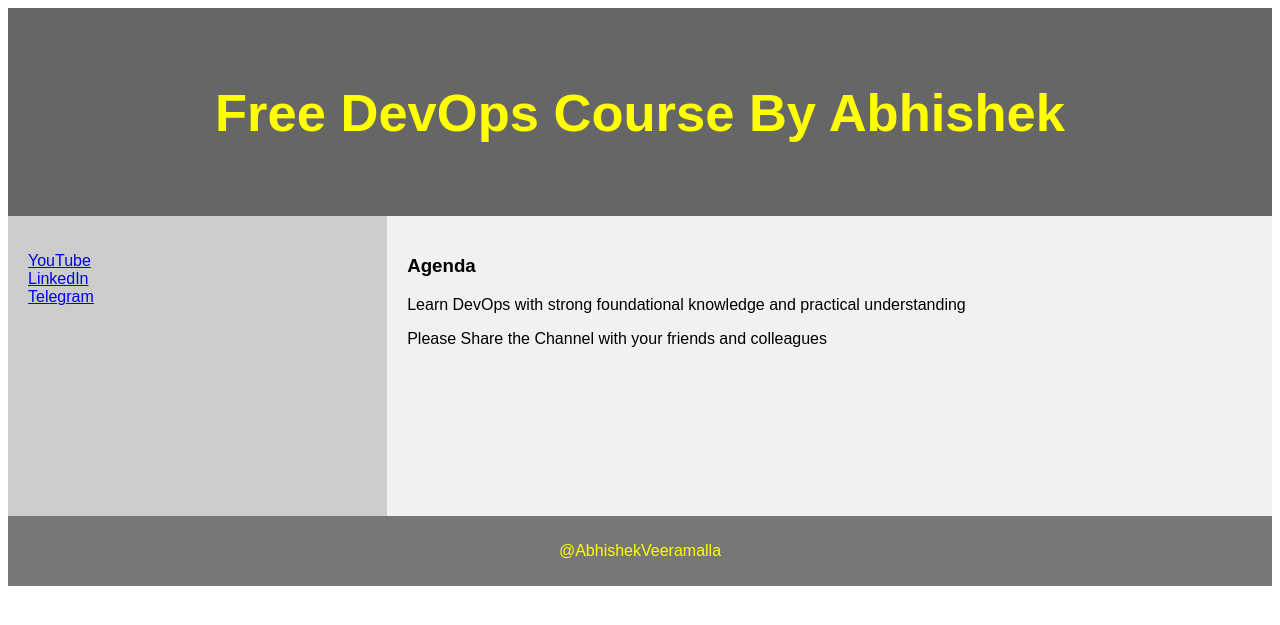
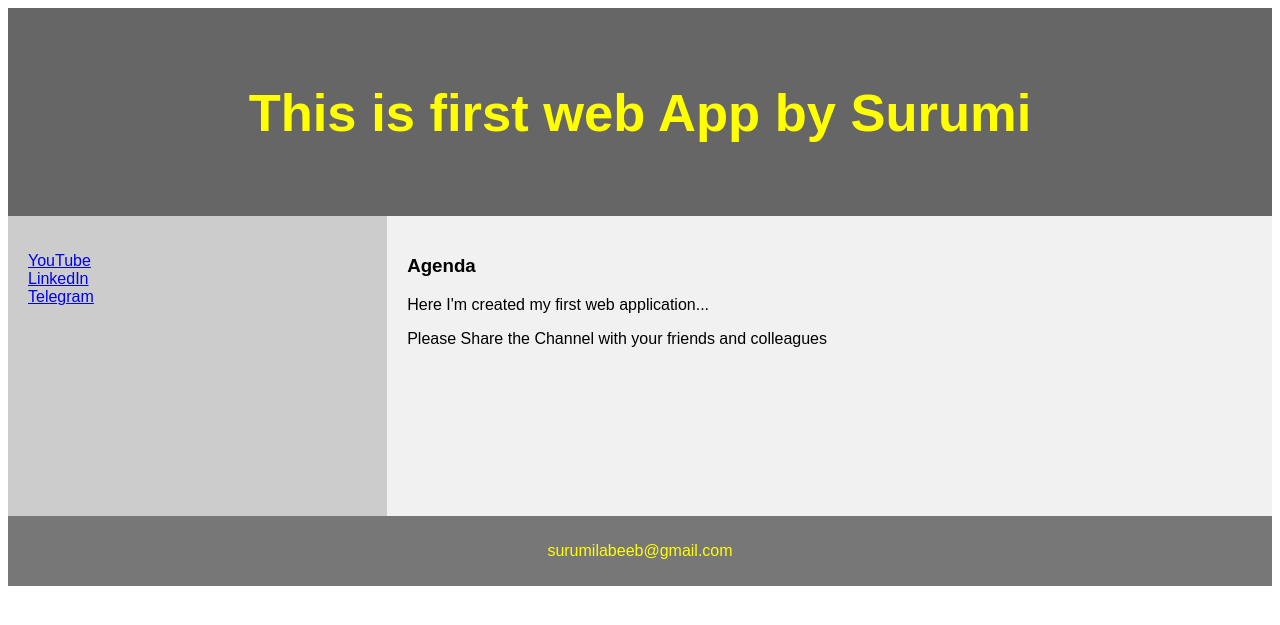
Before and after one commit to surumivs/Docker, a Django app: page /demo/ in a window 1280 px wide. Shown: the top 625 px of the page. Run offline with Django 4.2, Linux system fonts and the light colour scheme.

Commit message:
Update demo_site.html

```diff
--- a/examples/python-web-app/devops/demo/templates/demo_site.html
+++ b/examples/python-web-app/devops/demo/templates/demo_site.html
@@ -73,7 +73,7 @@ footer {
 
 
 <header>
-  <h2>Free DevOps Course By Abhishek</h2>
+  <h2>This is first web App by Surumi</h2>
 </header>
 
 <section>
@@ -87,13 +87,13 @@ footer {
 
   <article>
     <h1>Agenda</h1>
-    <p>Learn DevOps with strong foundational knowledge and practical understanding</p>
+    <p>Here I'm created my first web application...</p>
     <p>Please Share the Channel with your friends and colleagues</p>
   </article>
 </section>
 
 <footer>
-  <p>@AbhishekVeeramalla</p>
+  <p>surumilabeeb@gmail.com</p>
 </footer>
 
 </body>
```
